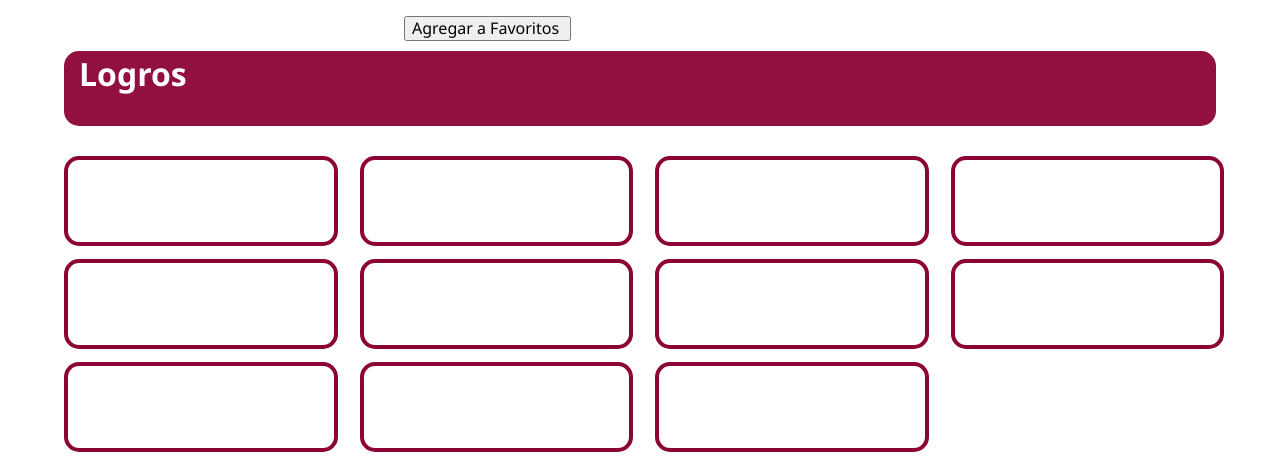
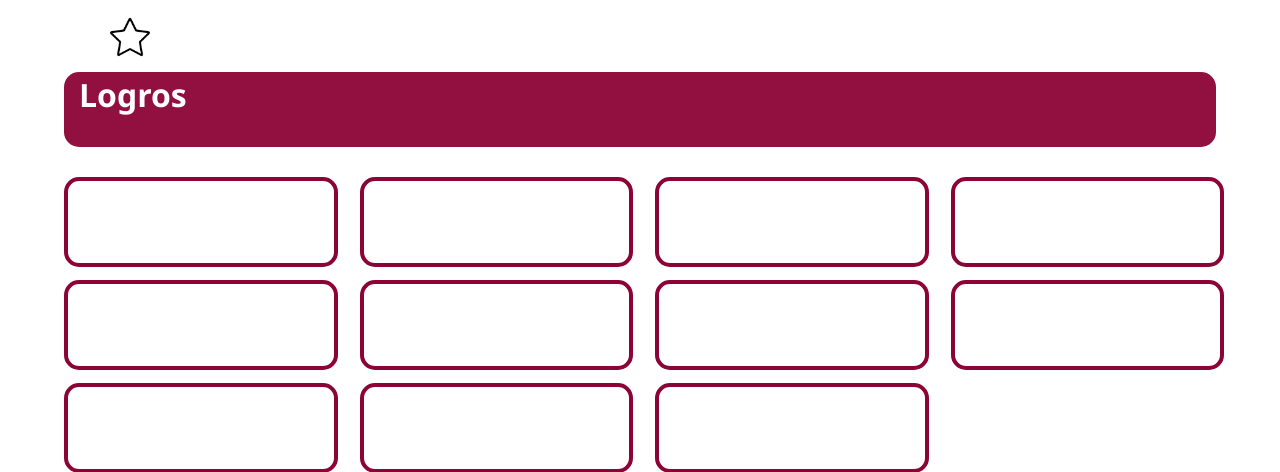
Before and after one commit to JoelAparicio/Proyecto-IngenieriaWeb, a PHP site: page /ingenieriaweb/Usuario/Equipo_Usuario.php in a window 1280 px wide. Shown: the part 144-616 px from the top of the page. Run offline with PHP 8.4, Linux system fonts and the light colour scheme; the visitor is signed in with stand-in values (Sample User, id 1); data that the repository does not hold is empty.

Commit message:
hice cambios en equipos usuarios parte 345334

```diff
--- a/Conexion.php
+++ b/Conexion.php
@@ -2,7 +2,7 @@
     $servidor = "localhost";
     $basedatos = "mundialqatar";
     $user = "root";
-    $password = "andres0125";
+    $password = "";
     $conn = mysqli_connect($servidor, $user, $password, $basedatos);
     if (!$conn) {
         die("Conexión fallida: " . mysqli_connect_error());
--- a/Usuario/Equipo_Usuario.php
+++ b/Usuario/Equipo_Usuario.php
@@ -301,7 +301,7 @@ while($reg=mysqli_fetch_array($registro)){
             <h1><?php echo $pais ?></h1>
         </div>
         <div>
-            <button name="btnFavorito" type="submit" id="btnFavorito" onclick="location.href='Agregar_Favorito.php?cod_equipo=<?php echo $pais?>'"><img src="">Agregar a Favoritos <img src=""></button>
+            <button class="boton-favorito-usuario" name="btnFavorito" type="submit" id="btnFavorito" onclick="location.href='Agregar_Favorito.php?cod_equipo=<?php echo $pais?>'"><img src="..\Imagenes\Otros\Estrella_Fav.png"></button>
         </div>
     </div>
 
--- a/index.css
+++ b/index.css
@@ -781,7 +781,7 @@ footer{
   width: 50%;
   font-family: 'Segoe UI';
   display: grid;
-  grid-template-columns: auto 1fr 1fr;
+  grid-template-columns: auto auto 1fr;
   gap: 20px;
   padding: 1em 0em 0em 5%;
 }
@@ -791,6 +791,17 @@ footer{
 }
 .barra-pais-usuario h1{
   margin: 0px;
+}
+.boton-favorito-usuario{
+  width: auto;
+  background:none;
+  border: none;
+  color: white;
+  margin: 0px;
+}
+.boton-favorito-usuario img{
+  width: 40px;
+  height: auto;
 }
 
 .logros-barra{
@@ -847,7 +858,6 @@ footer{
   color: black;
   text-align: center;
 }
-
 
 /*Estilos de página de equipos*/
 
```
